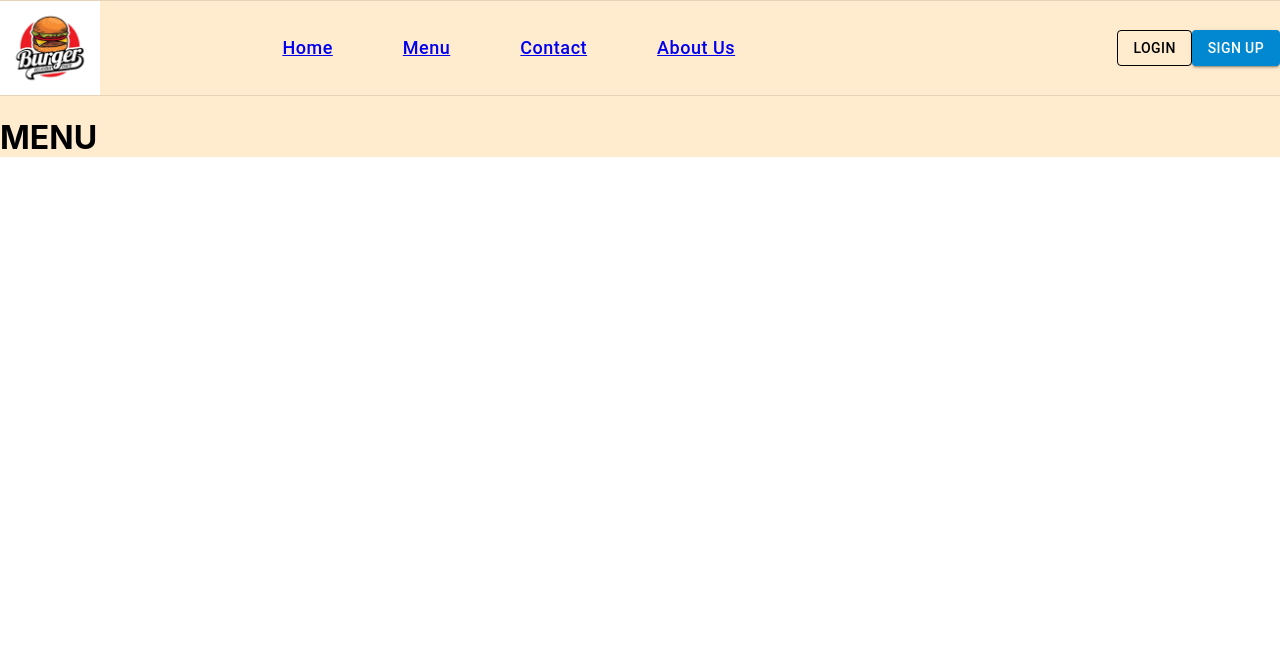
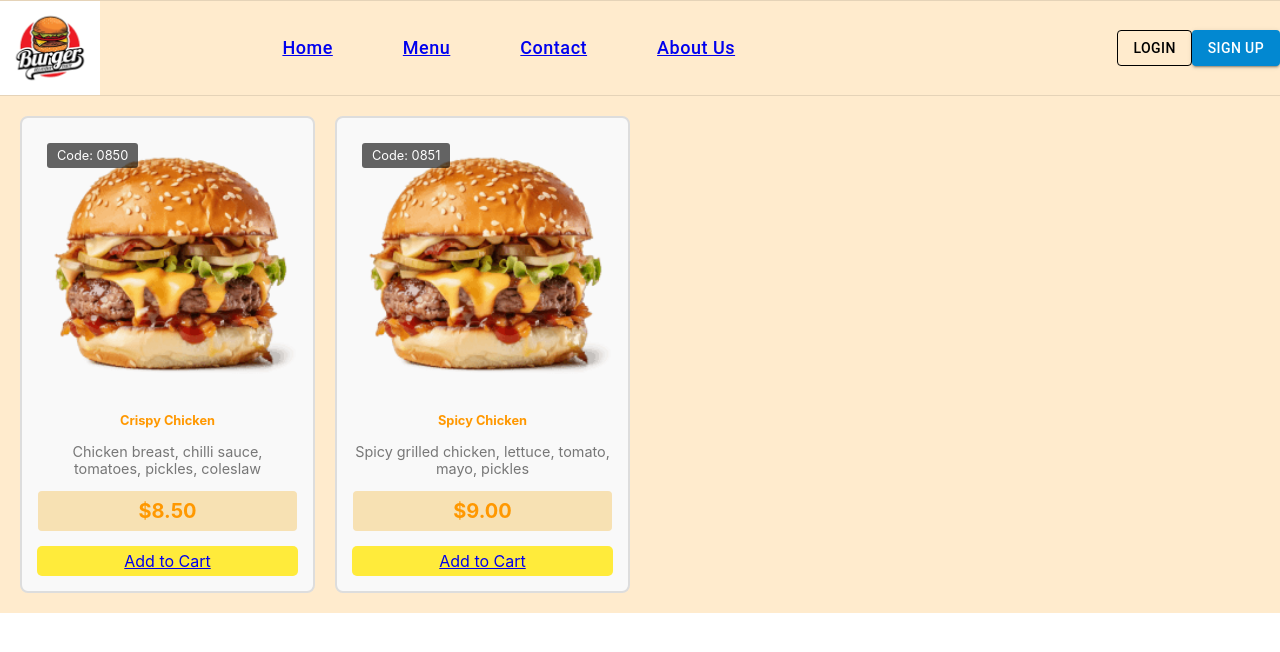
Before and after one commit to Afsal-A123/burger, a React (Create React App) app: page /Menu in a window 1280 px wide. Shown: the top 652 px of the page. Built offline with nearby package versions, Linux system fonts and the light colour scheme.

Commit message:
Menu initiated

```diff
--- a/src/Components/Banner/Banner.css
+++ b/src/Components/Banner/Banner.css
@@ -25,8 +25,8 @@
   margin-left: 5px;
 }
 .Banner-Section img{
-  width: 400px;
-  height: 300px;
+  width: 1200px;
+  height: 500px;
   margin-left: 10px;
 }
 
--- a/src/Components/Info/Info.css
+++ b/src/Components/Info/Info.css
@@ -1,31 +1,36 @@
-/* Container to hold multiple rows side by side */
-.boldRowHorizontal {
+
+.boldSection .port .boldCell .boldCellInner .boldRowHorizontal {
   display: flex;
-    justify-content: space-between; /* Optional: evenly space items */
-    gap: 20px; /* Space between items */
-    flex-wrap: wrap; /* Allow wrapping on smaller screens */
+  justify-content: space-between;
+  gap: 20px;
+  flex-wrap:wrap;
 }
 
-  /* Make each rowItem take up 50% of the container width on medium and larger screens */
 .rowItem {
   flex: 1;
-    max-width: 48%; /* Prevents items from taking up too much space */
-    padding: 10px;
-    margin-left: 0%;
+  max-width: 48%;
+  padding: 10px 0px 0px 25px;
 }
 
-  /* Optional: Improve responsiveness for smaller screens */
 @media (max-width: 768px) {
   .rowItem {
       max-width: 100%;
   }
 }
 
-.boldSection .port .boldCell .boldCellInner .boldRow{
-    max-width: 1200px;
-     margin: auto;
+.boldSection .port .boldCell .boldCellInner .boldRow {
+  max-width: 1500px;
+  margin: 0px;
   padding: 0 20px;
 }
-.btnInnertext{
-    text-decoration: none;
+
+.boldSection .port .boldCell .boldCellInner .boldRowHorizontal .rowItem {
+  display: inline-block;
+  justify-content: center;
+  gap: 20px;
 }
+
+.boldSection .port .boldCell .boldCellInner .boldRowHorizontal .rowItem img {
+  width: 100%;
+  height: auto;
+}
--- a/src/Components/Info/Info.js
+++ b/src/Components/Info/Info.js
@@ -34,9 +34,7 @@ export default function Info()
             <div class="boldRowInner">
               <div class="rowItem col-md-6 col-sm-12 btTextCenter animate animate-fadein inherit animated" data-width="6">
                 <div class="rowItemContent">
-
                   <div class="bpgPhoto btZoomInHoverType btOutlinedImage out-right">
-
                     <a href="https://fast-food.bold-themes.com/main-demo/home-landing/home-burgers/" target="_blank" title="">
                       <div class="boldPhotoBox">
                         <div class="bpbItem">
@@ -81,6 +79,9 @@ export default function Info()
       </div>
     </div>
   </div>
+  <br/>
+  <br/>
+  <br/>
 </section>
 
 );
--- a/src/Components/Menu/Menu.css
+++ b/src/Components/Menu/Menu.css
@@ -0,0 +1,114 @@
+
+.menu-container {
+    display: grid;
+    grid-template-columns: repeat(auto-fill, minmax(280px, 1fr));
+    gap: 20px;
+    padding: 20px;
+}
+
+
+.menu-item {
+    border: 2px solid #ddd;
+    padding: 15px;
+    border-radius: 8px;
+    background-color: #f9f9f9;
+    text-align: center;
+    transition: transform 0.3s ease;
+}
+
+.menu-item:hover {
+    transform: scale(1.05);
+}
+
+
+.menu-6-img {
+    position: relative;
+    margin-bottom: 15px;
+}
+
+.menu-6-img img {
+    width: 100%;
+    height: auto;
+    border-radius: 8px;
+}
+
+
+.menu-6-img .hover-overlay {
+    position: relative;
+}
+
+.menu-6-img .hover-overlay:hover .menu-img-zoom {
+    opacity: 1;
+    visibility: visible;
+}
+
+.item-code {
+    position: absolute;
+    top: 10px;
+    left: 10px;
+    background-color: rgba(0, 0, 0, 0.6);
+    color: white;
+    padding: 5px 10px;
+    border-radius: 3px;
+    font-size: 0.8rem;
+}
+
+.menu-img-zoom {
+    position: absolute;
+    bottom: 10px;
+    right: 10px;
+    opacity: 0;
+    visibility: hidden;
+    transition: opacity 0.3s, visibility 0.3s;
+}
+
+.menu-img-zoom a {
+    color: white;
+}
+
+
+.menu-6-txt {
+    margin-top: 10px;
+}
+
+.menu-6-txt h5 {
+    color: #ff9800;
+  font-size: 0.8rem;
+  margin: 0;
+}
+
+.menu-6-txt p {
+    font-size: 0.9rem;
+    color: #777;
+}
+
+.menu-6-price {
+    background-color: #f7e1b3;
+    padding: 8px 100px;
+    border-radius: 4px;
+    display: inline-block;
+}
+.menu-6-price h5 {
+    color: #ff9800;
+    font-size:20px;
+    margin: 0;
+    line-height: 1.2;
+}
+
+.add-to-cart {
+    background-color: #ffeb3b;
+    padding: 5px;
+    border-radius: 5px;
+    margin-top: 15px;
+}
+
+
+.menu-price-cart {
+    display: flex;
+    align-items: center;
+    justify-content: space-between;
+    gap: 10px;
+  }
+.add-to-cart:hover {
+    background-color: #fbc02d;
+}
--- a/src/Components/Menu/Menu.js
+++ b/src/Components/Menu/Menu.js
@@ -1,8 +1,83 @@
-export default function Menu()
-{
-    return(
-        <div>
-            <h1>MENU</h1>
+import burger from '../../asserts/burger.png';
+import './Menu.css';
+export default function Menu() {
+    return (
+        <div className="menu-container">
+            <div className="menu-item">
+                <div className="menu-6-item bg-white">
+                    <div className="menu-6-img rel">
+                        <div className="hover-overlay">
+                            <img className="img-fluid" src={burger} alt="menu-image" />
+                            <span className="item-code bg-tra-dark">Code: 0850</span>
+                            <div className="menu-img-zoom ico-25">
+                                <a className="image-link">
+                                    <span className="flaticon-zoom"></span>
+                                </a>
+                            </div>
+                        </div>
+                    </div>
+                    <div className="menu-6-txt rel">
+
+                        <div className="like-ico ico-25">
+                            <a href="/demo-2#">
+                                <span className="flaticon-heart"></span>
+                            </a>
+                        </div>
+                        <h5 className="h5-sm coffee-color">Crispy Chicken</h5>
+                        <p className="grey-color">Chicken breast, chilli sauce, tomatoes, pickles, coleslaw</p>
+                        <div className="menu-6-price bg-coffee">
+                            <h5 className="h5-xs yellow-color">$8.50</h5>
+                        </div>
+                        <div className="add-to-cart bg- ico-5">
+                            <a href="/product-single">
+                                <span className="flaticon-shopping-bag"></span> Add to Cart
+                            </a>
+                        </div>
+                    </div>
+                </div>
+            </div>
+
+            <div className="menu-item">
+                <div className="menu-6-item bg-white">
+                    <div className="menu-6-img rel">
+                        <div className="hover-overlay">
+                            <img className="img-fluid" src={burger} alt="menu-image" />
+                            <span className="item-code bg-tra-dark">Code: 0851</span>
+                            <div className="menu-img-zoom ico-25">
+                                <a className="image-link">
+                                    <span className="flaticon-zoom"></span>
+                                </a>
+                            </div>
+                        </div>
+                    </div>
+                    <div className="menu-6-txt rel">
+                        <div className="item-rating">
+                            <div className="stars-rating stars-lg">
+                                <i className="fas fa-star"></i>
+                                <i className="fas fa-star"></i>
+                                <i className="fas fa-star"></i>
+                                <i className="fas fa-star"></i>
+                                <i className="fas fa-star-half-alt"></i>
+                            </div>
+                        </div>
+                        <div className="like-ico ico-25">
+                            <a href="/demo-2#">
+                                <span className="flaticon-heart"></span>
+                            </a>
+                        </div>
+                        <h5 className="h5-sm coffee-color">Spicy Chicken</h5>
+                        <p className="grey-color">Spicy grilled chicken, lettuce, tomato, mayo, pickles</p>
+                        <div className="menu-6-price bg-coffee">
+                            <h5 className="h5-xs yellow-color">$9.00</h5>
+                        </div>
+                        <div className="add-to-cart bg-yellow ico-10">
+                            <a href="/product-single">
+                                <span className="flaticon-shopping-bag"></span> Add to Cart
+                            </a>
+                        </div>
+                    </div>
+                </div>
+            </div>
         </div>
     );
 }
--- a/src/Components/Section/Section.css
+++ b/src/Components/Section/Section.css
@@ -1,7 +1,8 @@
 .marquee-container {
     width: 100%;
+    height: auto;
     overflow: hidden;
-    background-color: #f8f8f8;
+    background-color:rgb(254, 218, 175);
     position: relative;
     white-space: nowrap;
   }
@@ -15,15 +16,15 @@
     display: flex;
     align-items: center;
     margin: 0 20px 0px 5px;
-    font-size: 24px;
+    font-size: 35px;
     font-weight: bold;
     color: rgb(250, 120, 120);
     white-space: nowrap;
   }
 
   .marquee-content img {
-    width: 16px;
-    height: 16px;
+    width: 24px;
+    height: 24px;
     margin-left: 30px;
   }
 
```
Also changed, not shown: src/Components/slider/CSlider.css (+3 -5 lines). Lines whose indentation alone changed are shown as unchanged.
